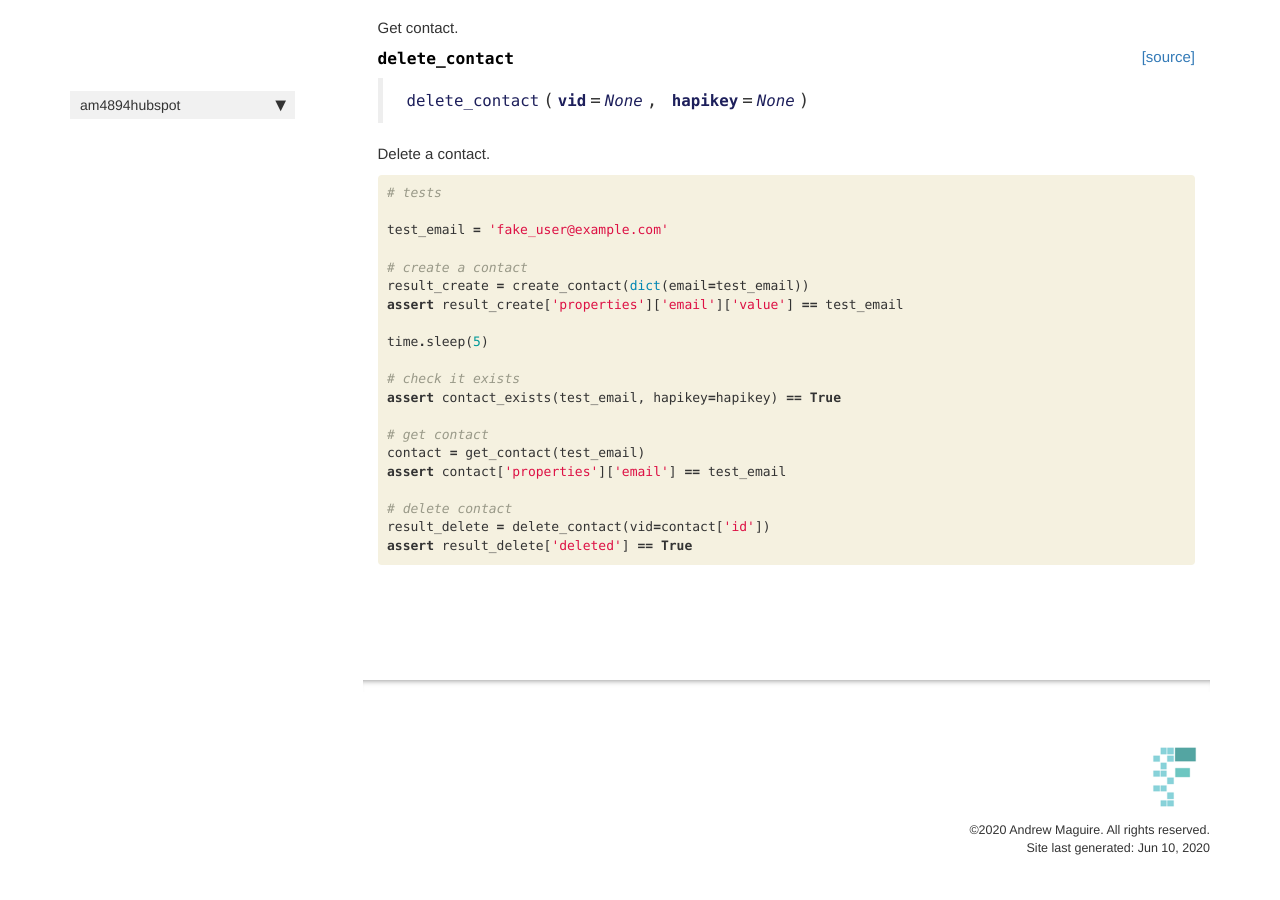
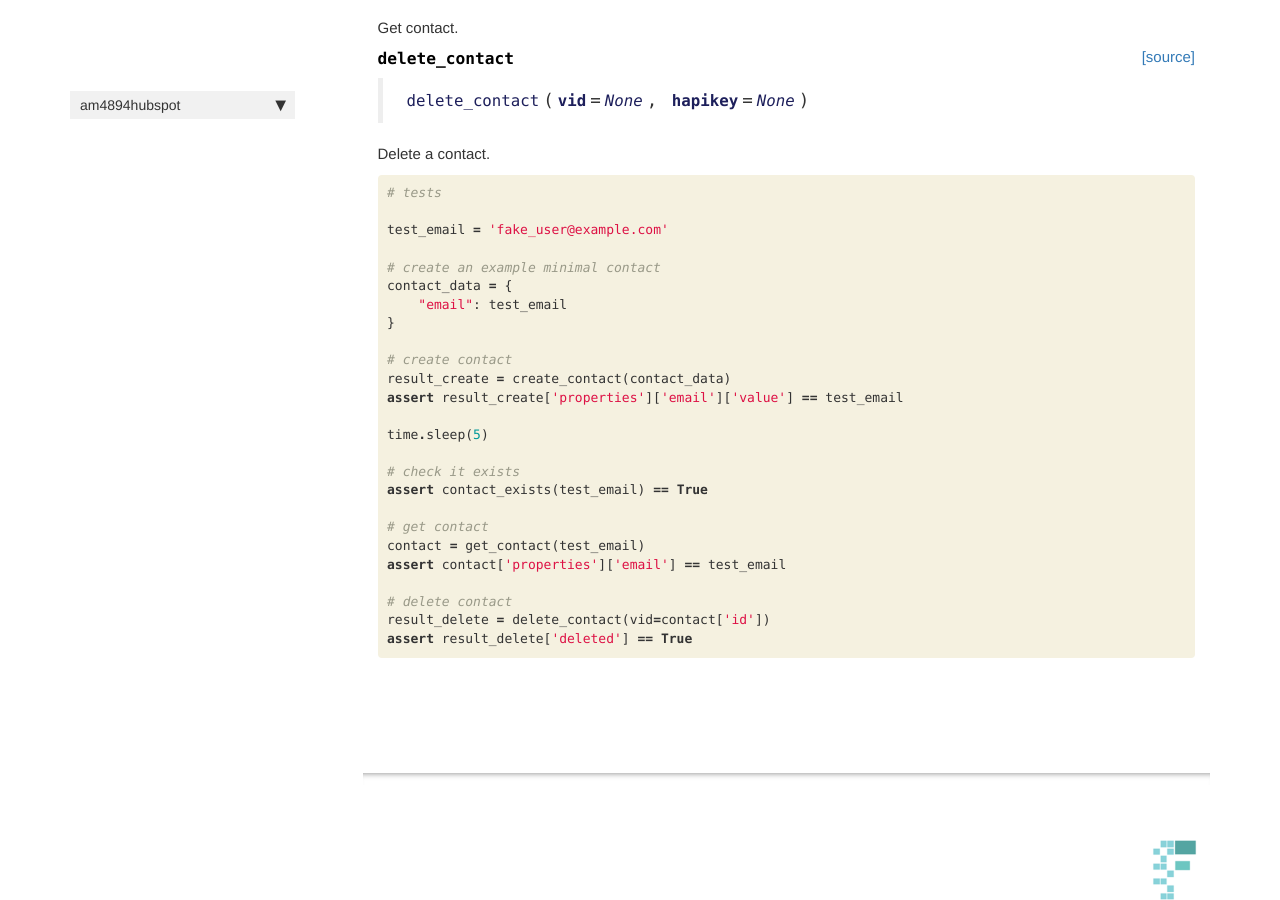
Before and after one commit to andrewm4894/am4894hubspot, a Jekyll site: the page built from docs/contacts.html, in a window 1280 px wide and 900 px high, scrolled down 771 px. Built offline with Jekyll 4.4.1, drawn with Linux system fonts in a browser that asks for light colours; nearby versions of some CDN libraries; comment, search, counter and statistics services are not loaded.

Commit message:
adding some core functions

```diff
--- a/docs/contacts.html
+++ b/docs/contacts.html
@@ -184,14 +184,19 @@ description: "API details."
 
 <span class="n">test_email</span> <span class="o">=</span> <span class="s1">&#39;fake_user@example.com&#39;</span>
 
-<span class="c1"># create a contact</span>
-<span class="n">result_create</span> <span class="o">=</span> <span class="n">create_contact</span><span class="p">(</span><span class="nb">dict</span><span class="p">(</span><span class="n">email</span><span class="o">=</span><span class="n">test_email</span><span class="p">))</span>
+<span class="c1"># create an example minimal contact</span>
+<span class="n">contact_data</span> <span class="o">=</span> <span class="p">{</span>
+    <span class="s2">&quot;email&quot;</span><span class="p">:</span> <span class="n">test_email</span>
+<span class="p">}</span>
+
+<span class="c1"># create contact</span>
+<span class="n">result_create</span> <span class="o">=</span> <span class="n">create_contact</span><span class="p">(</span><span class="n">contact_data</span><span class="p">)</span>
 <span class="k">assert</span> <span class="n">result_create</span><span class="p">[</span><span class="s1">&#39;properties&#39;</span><span class="p">][</span><span class="s1">&#39;email&#39;</span><span class="p">][</span><span class="s1">&#39;value&#39;</span><span class="p">]</span> <span class="o">==</span> <span class="n">test_email</span>
 
 <span class="n">time</span><span class="o">.</span><span class="n">sleep</span><span class="p">(</span><span class="mi">5</span><span class="p">)</span>
 
 <span class="c1"># check it exists</span>
-<span class="k">assert</span> <span class="n">contact_exists</span><span class="p">(</span><span class="n">test_email</span><span class="p">,</span> <span class="n">hapikey</span><span class="o">=</span><span class="n">hapikey</span><span class="p">)</span> <span class="o">==</span> <span class="kc">True</span>
+<span class="k">assert</span> <span class="n">contact_exists</span><span class="p">(</span><span class="n">test_email</span><span class="p">)</span> <span class="o">==</span> <span class="kc">True</span>
 
 <span class="c1"># get contact</span>
 <span class="n">contact</span> <span class="o">=</span> <span class="n">get_contact</span><span class="p">(</span><span class="n">test_email</span><span class="p">)</span>
```
Also changed, not shown: docs/index.html (+7 -0 lines), README.md.
